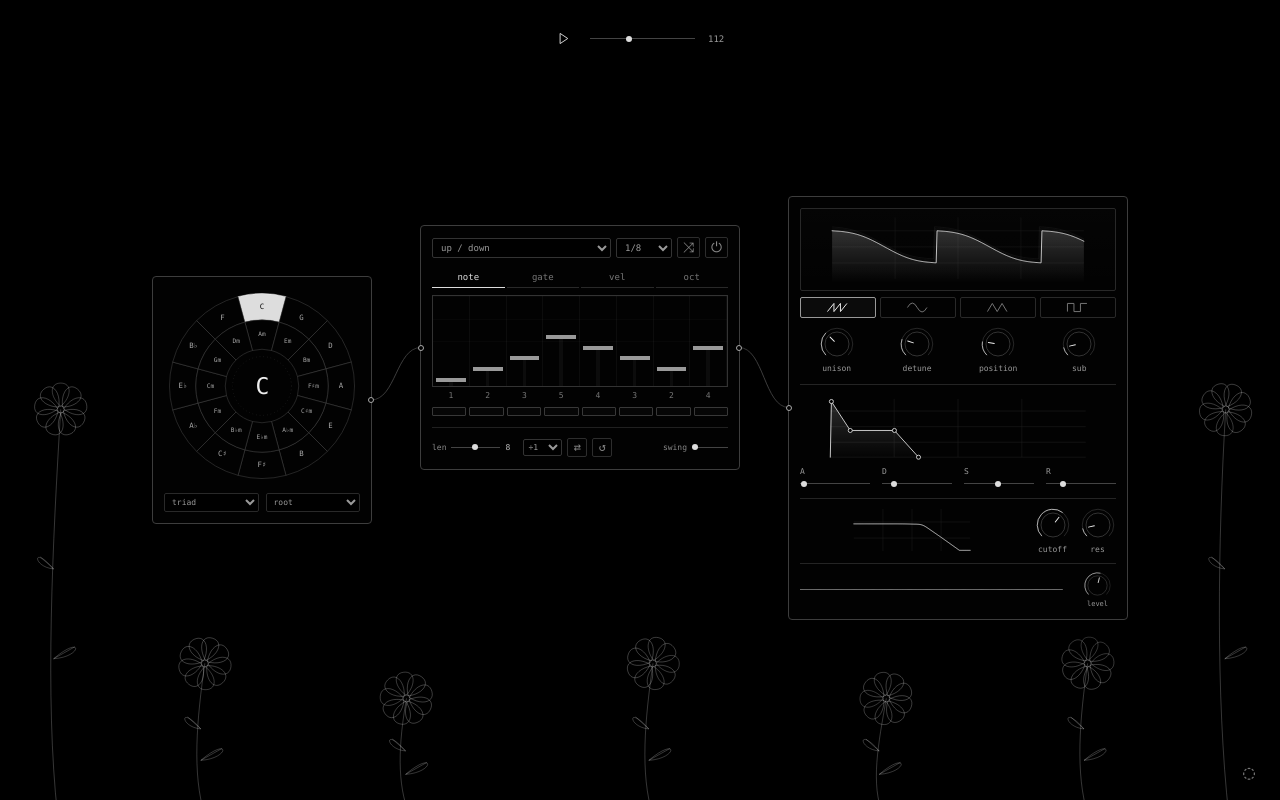
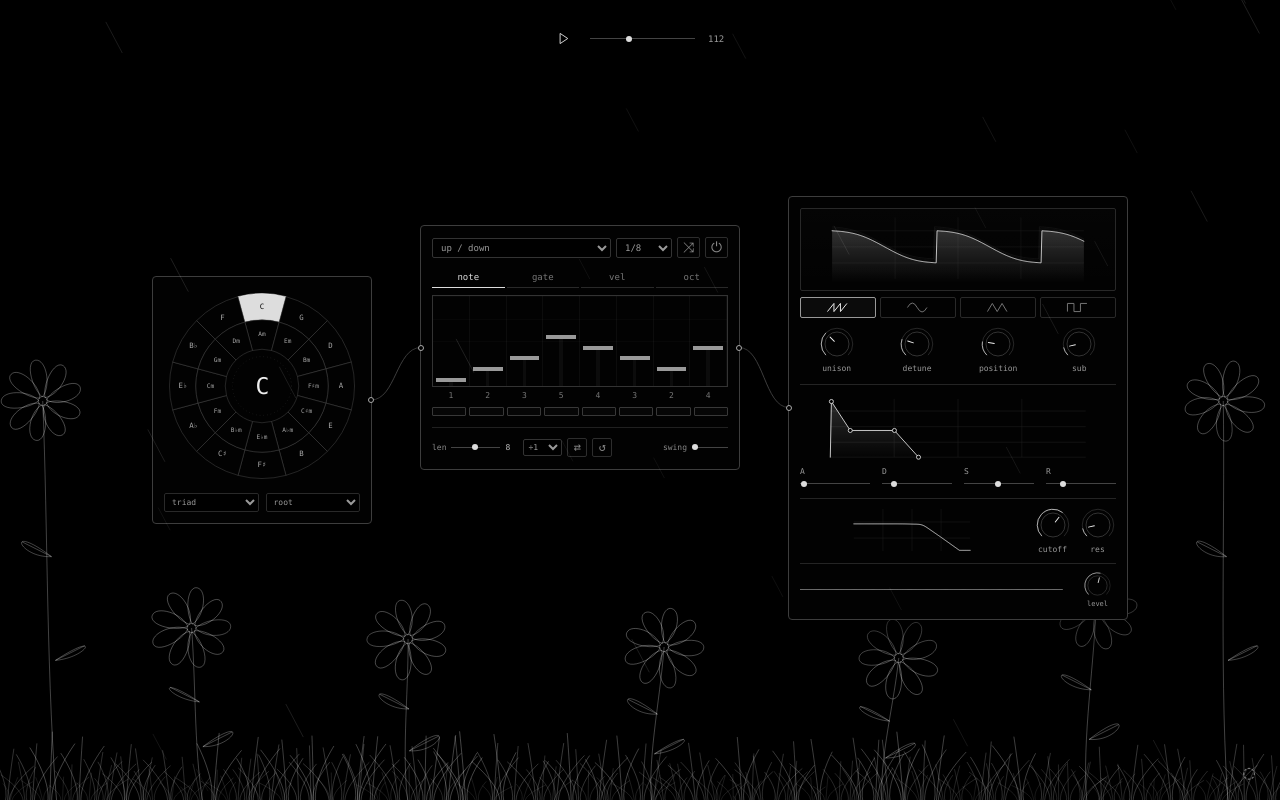
Before and after one commit to joeltheai/pretty-little-things, a plain HTML site: page synth/index.html in a window 1280 px wide. Drawn offline with Linux system fonts and the light colour scheme.

Commit message:
Animate the garden and add full-screen rain
- React flowers, leaves, and grass to sound
- Add smoothed viewport-wide rain driven by note activity and envelope energy
- Update synth documentation

```diff
--- a/synth/index.html
+++ b/synth/index.html
@@ -10,6 +10,7 @@
   </head>
   <body>
     <canvas id="garden" aria-hidden="true"></canvas>
+    <div id="rain-layer" aria-hidden="true"><canvas id="rain"></canvas></div>
     <svg class="wires" aria-hidden="true">
       <path id="chord-wire" />
       <path id="synth-wire" />
--- a/synth/synth.css
+++ b/synth/synth.css
@@ -107,12 +107,22 @@ svg {
   display: none !important;
 }
 #garden,
+#rain-layer,
 .wires {
   position: fixed;
   inset: 0;
   width: 100%;
   height: 100%;
   pointer-events: none;
+}
+#rain-layer {
+  z-index: 3;
+  overflow: hidden;
+}
+#rain {
+  display: block;
+  width: 100%;
+  height: 100%;
 }
 .wires {
   z-index: 1;
--- a/synth/synth.js
+++ b/synth/synth.js
@@ -1303,9 +1303,11 @@
   const resizeObserver = new ResizeObserver(updateWires);
   $$(".panel").forEach((p) => resizeObserver.observe(p));
 
-  // Line-drawn flowers: every motion is driven by notes or a sound parameter.
+  // Flowers and grass share the ground; rain has its own viewport-sized layer.
   const canvas = $("#garden"),
     garden = canvas.getContext("2d"),
+    rainCanvas = $("#rain"),
+    rain = rainCanvas.getContext("2d"),
     scope = $("#scope"),
     scopeCtx = scope.getContext("2d");
   let width = 0,
@@ -1314,16 +1316,47 @@
     scopeWidth = 0,
     scopeHeight = 0;
   const flowerPositions = [0.045, 0.16, 0.32, 0.51, 0.69, 0.85, 0.96];
-  const drops = [];
+  const flowerEnergy = flowerPositions.map(() => 0);
+  const flowerPulses = flowerPositions.map(() => 0);
+  const drops = [],
+    grass = [];
   let lastFrame = 0,
-    fieldTime = 0;
+    fieldTime = 0,
+    fieldEnergy = 0;
+  let rainActivity = 0,
+    storm = 0,
+    rainAmount = 0;
+  const smooth = (current, target, delta, speed) =>
+    current + (target - current) * (1 - Math.exp(-delta * speed));
+  const seed = (n) => {
+    const value = Math.sin(n * 127.1 + 311.7) * 43758.5453;
+    return value - Math.floor(value);
+  };
+
   function resize() {
+    const previousWidth = width || innerWidth,
+      previousHeight = height || innerHeight;
     width = innerWidth;
     height = innerHeight;
     dpr = Math.min(devicePixelRatio || 1, 2);
-    canvas.width = width * dpr;
-    canvas.height = height * dpr;
+    [canvas, rainCanvas].forEach((layer) => {
+      layer.width = Math.round(width * dpr);
+      layer.height = Math.round(height * dpr);
+    });
     garden.setTransform(dpr, 0, 0, dpr, 0, 0);
+    rain.setTransform(dpr, 0, 0, dpr, 0, 0);
+    drops.forEach((drop) => {
+      drop.x *= width / previousWidth;
+      drop.y *= height / previousHeight;
+    });
+    grass.length = 0;
+    const tufts = Math.min(180, Math.ceil(width / 9));
+    for (let i = 0; i < tufts; i++)
+      grass.push({
+        x: ((i + seed(i)) / tufts) * width,
+        size: seed(i + 31),
+        phase: seed(i + 73) * Math.PI * 2,
+      });
     const rect = scope.getBoundingClientRect();
     scopeWidth = rect.width;
     scopeHeight = rect.height;
@@ -1336,7 +1369,16 @@
     motion = value;
     $("#motion").setAttribute("aria-pressed", String(motion));
     $("#motion").title = motion ? "Pause animation" : "Enable animation";
-    if (!motion) drops.length = 0;
+    if (!motion) {
+      drops.length = 0;
+      rainAmount = 0;
+      rainActivity = 0;
+      storm = 0;
+      fieldEnergy = 0;
+      flowerEnergy.fill(0);
+      flowerPulses.fill(0);
+      rain.clearRect(0, 0, width, height);
+    }
   }
   $("#motion").addEventListener("click", () => setMotion(!motion));
   setMotion(motion);
@@ -1344,107 +1386,246 @@
     "change",
     (e) => setMotion(!e.matches),
   );
+
+  function updateField(delta, now) {
+    const energy = flowerPositions.map(() => 0);
+    let total = 0;
+    visualNotes.forEach((n) => {
+      if (now < n.voice.t || now >= n.voice.off + n.voice.r) return;
+      const level = envelopeAt(n.voice, now) * n.voice.velocity;
+      energy[n.voice.midi % energy.length] += level;
+      total += level;
+    });
+    const target = motion ? clamp(total * 0.6, 0, 1.7) : 0;
+    fieldEnergy = smooth(
+      fieldEnergy,
+      target,
+      delta,
+      target > fieldEnergy ? 9 : 3,
+    );
+    flowerEnergy.forEach((value, i) => {
+      const bloom = motion
+        ? clamp(target * 0.65 + energy[i] * 1.25 + flowerPulses[i] * 0.45, 0, 2)
+        : 0;
+      flowerEnergy[i] = smooth(
+        value,
+        bloom,
+        delta,
+        bloom > value ? 10 : 2 + 1 / (state.release + 0.2),
+      );
+      flowerPulses[i] *= Math.exp(-delta * 2.2);
+    });
+    rainActivity *= Math.exp(-delta * 1.25);
+    const weather = motion
+      ? clamp(rainActivity * 0.36 + fieldEnergy * 0.55, 0, 1.8)
+      : 0;
+    storm = smooth(storm, weather, delta, weather > storm ? 3 : 1.5);
+  }
+
+  // A continuous particle field: note activity changes density, never positions.
+  function makeDrop(scattered = false) {
+    const depth = 0.35 + Math.random() * 0.65;
+    const drop = {
+      x: 0,
+      y: 0,
+      depth,
+      speed: 380 + depth * 430,
+      length: 10 + depth * 22,
+      alpha: 0.09 + depth * 0.13,
+    };
+    resetDrop(drop, scattered);
+    return drop;
+  }
+  function resetDrop(drop, scattered = false) {
+    if (scattered) {
+      drop.x = Math.random() * width;
+      drop.y = Math.random() * height;
+      return;
+    }
+    // Feed both the top and windward edge so the bottom-left stays rainy too.
+    const leftShare = (height * 0.48) / (width + height * 0.48);
+    if (Math.random() < leftShare) {
+      drop.x = -35;
+      drop.y = Math.random() * height;
+    } else {
+      drop.x = Math.random() * (width + 70) - 35;
+      drop.y = -45;
+    }
+  }
+  function drawRain(delta) {
+    rain.clearRect(0, 0, width, height);
+    if (!motion) return;
+    const area = clamp((width * height) / 1000000, 0.4, 1.8);
+    const target = clamp(area * (40 + storm * 230), 16, 620);
+    rainAmount = smooth(rainAmount, target, delta, 2.7);
+    const count = Math.ceil(rainAmount);
+    while (drops.length < count) drops.push(makeDrop(true));
+    if (drops.length > count) drops.length = count;
+    const wind = 0.48 + Math.sin(fieldTime * 0.27) * 0.05;
+    const brightness = Math.sqrt(state.level / 100);
+    rain.lineCap = "round";
+    drops.forEach((drop) => {
+      const speed = drop.speed * (1 + storm * 0.24);
+      drop.x += speed * wind * delta;
+      drop.y += speed * delta;
+      if (drop.y > height + 55 || drop.x > width + 55) resetDrop(drop);
+      const length = drop.length * (1 + storm * 0.3 + state.release * 0.12);
+      rain.strokeStyle = `rgba(255,255,255,${drop.alpha * brightness * (0.8 + storm * 0.25)})`;
+      rain.lineWidth = 0.55 + drop.depth * 0.45;
+      rain.beginPath();
+      rain.moveTo(drop.x, drop.y);
+      rain.lineTo(drop.x - length * wind, drop.y - length);
+      rain.stroke();
+    });
+  }
+
   function flowerStemHeight(index) {
-    const base = index === 0 || index === 6 ? Math.max(145, height * 0.48) : 95;
-    return base + (state.sub / 100) * 55 + (index % 2) * 35;
-  }
-  function drawFlower(index, time, now) {
-    const x = flowerPositions[index] * width;
-    const events = visualNotes.filter(
-      (n) =>
-        Math.abs((n.voice.midi % 7) - index) === 0 &&
-        n.voice.t <= now &&
-        now < n.voice.off + n.voice.r,
-    );
-    const energy = motion
-      ? clamp(
-          events.reduce(
-            (sum, n) => sum + envelopeAt(n.voice, now) * n.voice.velocity,
-            0,
-          ),
-          0,
-          1.5,
-        )
+    const base =
+      index === 0 || index === 6
+        ? Math.max(145, height * 0.48)
+        : 108 + (index % 3) * 19;
+    return base + (state.sub / 100) * 125 + (index % 2) * 30;
+  }
+  function drawFlower(index, time) {
+    const x = flowerPositions[index] * width,
+      energy = flowerEnergy[index];
+    const stemHeight = flowerStemHeight(index) + energy * 22;
+    const breeze = motion
+      ? Math.sin(time * (0.8 + storm * 0.16) + index * 0.9)
       : 0;
-    const stemHeight = flowerStemHeight(index);
     const sway = motion
-      ? Math.sin(time * 0.28 + index * 1.6) * (2 + state.detune * 0.08)
+      ? breeze * (9 + state.detune * 0.48 + energy * 17) + storm * 12
       : 0;
-    const bloom = 16 + state.sustain * 13 + energy * 14;
-    const openness = 0.35 + (state.detune / 60) * 0.85;
-    const alpha = (0.34 + energy * 0.4) * Math.sqrt(state.level / 100);
+    const bloom = 23 + state.sustain * 27 + energy * 29;
+    const openness = 0.2 + (state.detune / 60) * 1.65;
+    const alpha =
+      clamp(0.42 + energy * 0.28, 0, 0.94) * Math.sqrt(state.level / 100);
     garden.save();
-    garden.translate(x, height + 15);
+    garden.translate(x, height + 12);
     garden.lineWidth = 0.85;
     garden.strokeStyle = `rgba(255,255,255,${alpha})`;
     garden.beginPath();
     garden.moveTo(0, 0);
     garden.bezierCurveTo(
-      -13,
+      -9 + sway * 0.15,
       -stemHeight * 0.3,
-      sway - 8,
-      -stemHeight * 0.7,
+      sway * 0.65,
+      -stemHeight * 0.72,
       sway,
-      -stemHeight - 15,
+      -stemHeight - 12,
     );
     garden.stroke();
     const leafOpen = state.tone / 100;
     for (let side = -1; side <= 1; side += 2) {
-      const ly = -stemHeight * (side === 1 ? 0.4 : 0.63),
-        lw = 12 + leafOpen * 21;
+      const fraction = side === 1 ? 0.38 : 0.64;
+      const ly = -stemHeight * fraction,
+        lx = sway * fraction * fraction;
+      const flutter = motion
+        ? Math.sin(time * 1.8 + index * 2 + side) * (3 + energy * 8)
+        : 0;
+      const reach = 16 + leafOpen * 48 + energy * 10,
+        lift = 15 + leafOpen * 29;
       garden.beginPath();
-      garden.moveTo(-4, ly);
-      garden.bezierCurveTo(side * lw, ly - 2, side * lw, ly - 25, -4, ly);
+      garden.moveTo(lx, ly);
+      garden.bezierCurveTo(
+        lx + side * reach * 0.7,
+        ly + flutter,
+        lx + side * reach,
+        ly - lift - flutter,
+        lx,
+        ly,
+      );
       garden.stroke();
       garden.beginPath();
-      garden.moveTo(-4, ly);
-      garden.lineTo(side * lw * 0.68, ly - 12);
+      garden.moveTo(lx, ly);
+      garden.lineTo(lx + side * reach * 0.63, ly - lift * 0.44);
       garden.stroke();
     }
-    garden.translate(sway, -stemHeight - 15);
+    garden.translate(sway, -stemHeight - 12);
+    garden.rotate(breeze * 0.1 + energy * 0.06);
     const count = state.voices * 2 + 3;
     for (let petal = 0; petal < count; petal++) {
       const angle =
         (petal / count) * Math.PI * 2 +
         index * 0.3 +
         (state.wave === "triangle" ? Math.PI / 4 : 0);
+      const flutter = motion
+        ? Math.sin(time * 1.5 + petal * 0.8 + index) * (0.03 + energy * 0.055)
+        : 0;
+      const length = bloom * (0.65 + openness * 0.8) * (1 + flutter);
+      const spread = (3 + openness * 16) * (0.55 + (state.morph / 100) * 1.45);
+      const curl = (state.morph / 100 - 0.5) * length * 0.25;
       garden.save();
       garden.rotate(angle);
-      const length = bloom * (0.8 + openness * 0.7),
-        spread = (5 + openness * 9) * (1 + state.morph / 150);
       garden.beginPath();
-      garden.moveTo(0, -3);
+      garden.moveTo(0, -4);
       garden.bezierCurveTo(
         -spread,
-        -length * 0.5,
-        -spread,
+        -length * 0.36,
+        -spread + curl,
         -length,
-        0,
+        curl,
         -length,
       );
-      garden.bezierCurveTo(spread, -length, spread, -length * 0.5, 0, -3);
+      garden.bezierCurveTo(
+        spread + curl,
+        -length,
+        spread,
+        -length * 0.36,
+        0,
+        -4,
+      );
       garden.stroke();
       garden.restore();
     }
     garden.beginPath();
-    garden.arc(0, 0, 3.5 + energy * 2, 0, Math.PI * 2);
+    garden.arc(0, 0, 4.5 + energy * 4, 0, Math.PI * 2);
     garden.stroke();
+    garden.restore();
     if (energy > 0.03 && state.resonance > 0) {
-      const ripple = motion ? (time * 0.4 + index) % 1 : 0.5;
-      garden.strokeStyle = `rgba(255,255,255,${(alpha * (1 - ripple) * state.resonance) / 100})`;
+      const ripple = (time * 0.8 + index * 0.13) % 1;
+      garden.strokeStyle = `rgba(255,255,255,${((alpha * (1 - ripple) * state.resonance) / 100) * 0.7})`;
       garden.beginPath();
       garden.ellipse(
-        0,
-        stemHeight - 4,
-        10 + ripple * 42,
-        2 + ripple * 8,
+        x,
+        height - 9,
+        10 + ripple * (35 + state.resonance * 0.6),
+        2 + ripple * 10,
         0,
         0,
         Math.PI * 2,
       );
       garden.stroke();
     }
-    garden.restore();
+  }
+  function drawGrass(time) {
+    const brightness = Math.sqrt(state.level / 100);
+    grass.forEach((tuft, index) => {
+      const growth = 18 + tuft.size * 48 + state.sub * 0.24 + fieldEnergy * 20;
+      const wind = motion
+        ? Math.sin(time * 1.3 + tuft.phase + (tuft.x / width) * 2) *
+            (5 + state.detune * 0.22 + fieldEnergy * 8) +
+          storm * 9
+        : 0;
+      garden.strokeStyle = `rgba(255,255,255,${(0.2 + tuft.size * 0.2 + fieldEnergy * 0.1) * brightness})`;
+      garden.lineWidth = 0.65 + tuft.size * 0.25;
+      for (let blade = -1; blade <= 1; blade++) {
+        const reach = blade * (7 + state.tone * 0.12 + tuft.size * 8);
+        const tall =
+          growth * (blade === 0 ? 1 : 0.58 + seed(index + blade + 91) * 0.3);
+        garden.beginPath();
+        garden.moveTo(tuft.x + blade * 2, height + 2);
+        garden.bezierCurveTo(
+          tuft.x + wind * 0.2,
+          height - tall * 0.3,
+          tuft.x + reach * 0.6 + wind * 0.7,
+          height - tall * 0.75,
+          tuft.x + reach + wind,
+          height - tall,
+        );
+        garden.stroke();
+      }
+    });
   }
   const scopeData = new Float32Array(1024);
   function drawScope() {
@@ -1480,38 +1661,23 @@
         n.born = true;
         lastVisual = n.voice;
         if (motion) {
-          const flower = n.voice.midi % 7;
-          drops.push({
-            x: flowerPositions[flower] * width + ((n.voice.midi % 3) - 1) * 18,
-            y: Math.max(
-              30,
-              height - flowerStemHeight(flower) - 160 - (n.voice.midi - 48) * 2,
-            ),
-            speed: 140 + n.voice.velocity * 150,
-            length: 8 + Math.min(25, (n.voice.off - n.voice.t) * 20),
-            life: 1,
-          });
+          rainActivity = Math.min(10, rainActivity + n.voice.velocity * 0.85);
+          const flower = n.voice.midi % flowerPositions.length;
+          flowerPulses[flower] = Math.min(
+            2,
+            flowerPulses[flower] + n.voice.velocity,
+          );
         }
       }
     });
     for (let i = visualNotes.length - 1; i >= 0; i--)
       if (now > visualNotes[i].voice.off + visualNotes[i].voice.r + 1)
         visualNotes.splice(i, 1);
+    updateField(delta, now);
     garden.clearRect(0, 0, width, height);
-    flowerPositions.forEach((_, i) => drawFlower(i, fieldTime, now));
-    if (motion)
-      for (let i = drops.length - 1; i >= 0; i--) {
-        const drop = drops[i];
-        drop.y += drop.speed * delta;
-        drop.life -= delta * 0.45;
-        garden.strokeStyle = `rgba(255,255,255,${((Math.max(0, drop.life) * state.level) / 100) * 0.7})`;
-        garden.lineWidth = 0.8;
-        garden.beginPath();
-        garden.moveTo(drop.x, drop.y);
-        garden.lineTo(drop.x - 1, drop.y - drop.length);
-        garden.stroke();
-        if (drop.y > height - 20 || drop.life <= 0) drops.splice(i, 1);
-      }
+    flowerPositions.forEach((_, i) => drawFlower(i, fieldTime));
+    drawGrass(fieldTime);
+    drawRain(delta);
     const voice = lastVisual,
       envCursor = $("#env-cursor");
     if (motion && voice && now >= voice.t && now < voice.off + voice.r) {
```
Also changed, not shown: synth/README.md.
